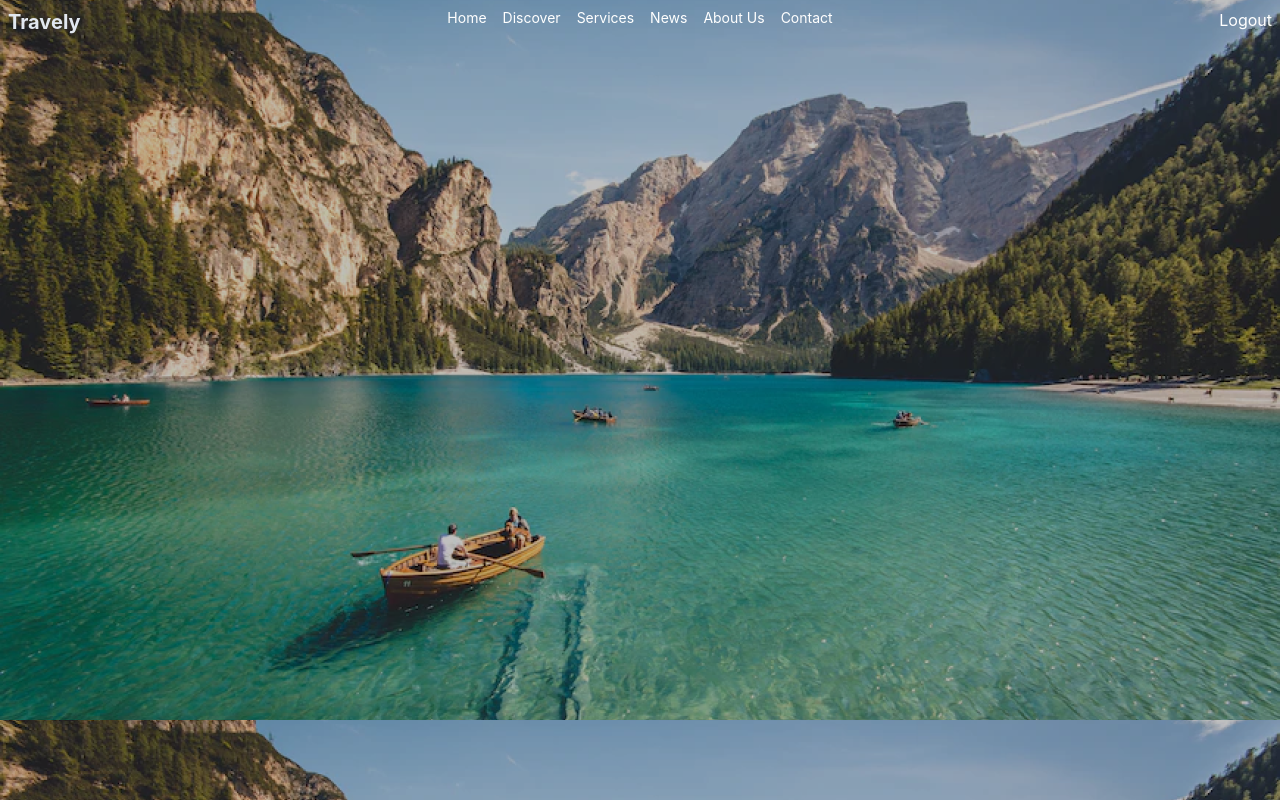
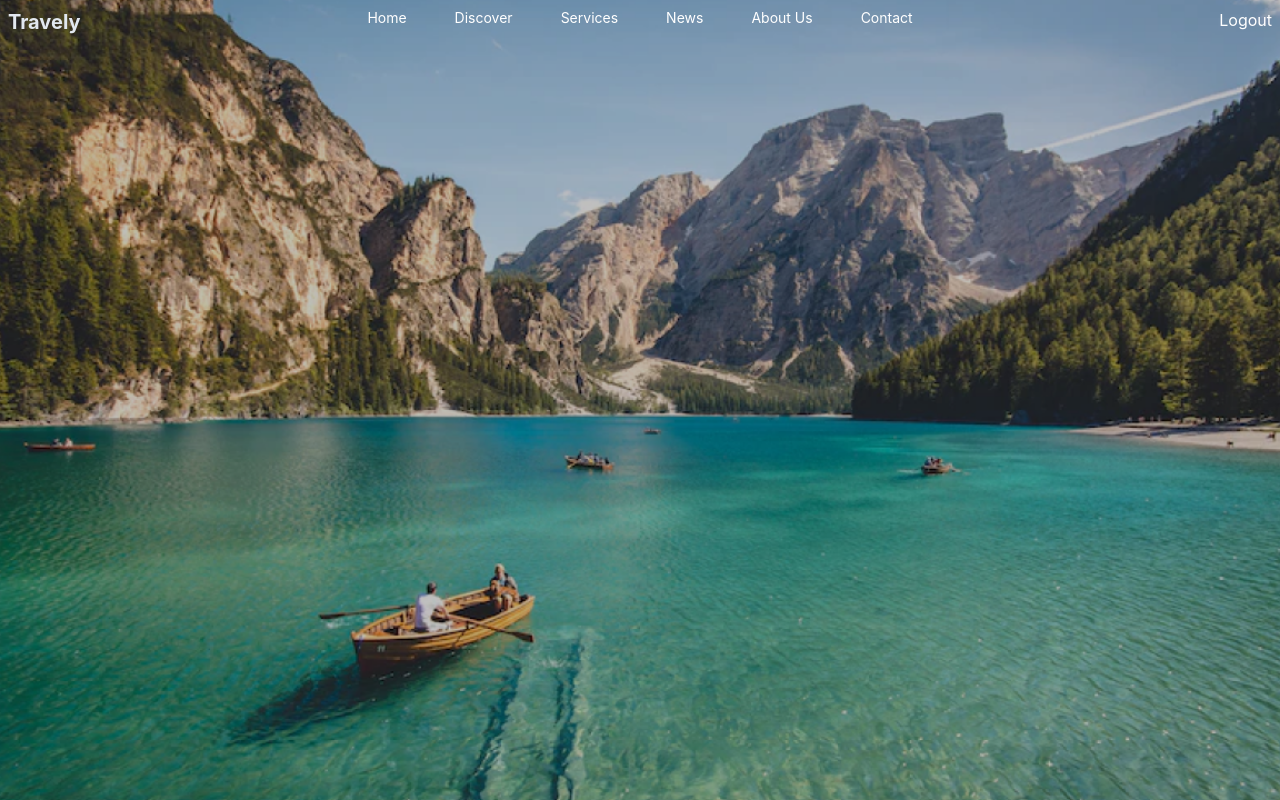
Before and after one commit to Faizan-omer/travelling-website, a React (Create React App) app: page / in a window 1280 px wide. Built offline with nearby package versions, Linux system fonts and the light colour scheme.

Commit message:
added routing

```diff
--- a/package.json
+++ b/package.json
@@ -8,6 +8,7 @@
     "@testing-library/user-event": "^13.5.0",
     "react": "^18.2.0",
     "react-dom": "^18.2.0",
+    "react-router-dom": "^6.6.2",
     "react-scripts": "5.0.1",
     "tailwindcss": "^3.2.4",
     "web-vitals": "^2.1.4"
--- a/public/index.html
+++ b/public/index.html
@@ -7,6 +7,27 @@
     <meta name="theme-color" content="#000000" />
     <meta name="description" content="Web site created using create-react-app" />
     <link rel="apple-touch-icon" href="%PUBLIC_URL%/logo192.png" />
+    <style>
+      body {
+        overflow: overlay;
+      }
+      /* Hide the default scrollbar */
+      ::-webkit-scrollbar {
+        background: transparent;
+        width: 0.4em;
+      }
+
+      /* Style the scrollbar thumb */
+      ::-webkit-scrollbar-thumb {
+        background: lightgray;
+        border-radius: 10px;
+      }
+
+      /* Style the scrollbar thumb when hovered */
+      ::-webkit-scrollbar-thumb:hover {
+        background-color: darkgray;
+      }
+    </style>
     <!--
       manifest.json provides metadata used when your web app is installed on a
       user's mobile device or desktop. See https://developers.google.com/web/fundamentals/web-app-manifest/
--- a/src/App.js
+++ b/src/App.js
@@ -1,10 +1,16 @@
 import "./index.css";
 import Home from "./pages/Home";
+import ContactUs from "./pages/ContactUs";
+import { Routes, Route } from "react-router-dom";
+import { CONTACT_US, HOME } from "./constants/routes";
 
 function App() {
   return (
     <div className="h-screen w-screen">
-      <Home />
+      <Routes>
+        <Route path={HOME} element={<Home />} />
+        <Route path={CONTACT_US} element={<ContactUs />} />
+      </Routes>
     </div>
   );
 }
--- a/src/components/Header/Header.jsx
+++ b/src/components/Header/Header.jsx
@@ -4,7 +4,7 @@ import "./header.css";
 
 const Header = () => {
   return (
-    <div className="w-full h-full px-2 py-2 bg-img ">
+    <div className="w-full h-full px-2 py-2 bg-img bg-cover bg-center">
       <Navbar />
     </div>
   );
--- a/src/components/Header/Navbar.jsx
+++ b/src/components/Header/Navbar.jsx
@@ -1,5 +1,6 @@
 import React from "react";
-import { NAVBAR_LINKS } from "../../constants/navbar.links";
+import { Link } from "react-router-dom";
+import { navbarLinks } from "../../constants/navbar.links";
 
 const Navbar = () => {
   return (
@@ -8,9 +9,14 @@ const Navbar = () => {
         <p className="text-xl text-slate-200 font-bold">Travely</p>
       </div>
       <div className="flex justify-center w-full">
-        {NAVBAR_LINKS.map((link) => (
-          <p className="text-sm text-white px-2" key={link}>
-            {link}
+        {navbarLinks.map((link) => (
+          <p
+            className="text-sm text-white mx-6 whitespace-nowrap
+            hover:cursor-pointer hover:font-bold hover:underline
+            hover:underline-offset-4"
+            key={link.key}
+          >
+            <Link to={link.path}>{link.title}</Link>
           </p>
         ))}
       </div>
--- a/src/constants/navbar.links.js
+++ b/src/constants/navbar.links.js
@@ -1,5 +1,36 @@
-const NAVBAR_LINKS = ["Home", "Discover", "Services", "News", "About Us", "Contact"];
+const navbarLinks = [
+  {
+    key: 1,
+    title: "Home",
+    path: "/",
+  },
+  {
+    key: 2,
+    title: "Discover",
+    path: "/discover",
+  },
+  {
+    key: 3,
+    title: "Services",
+    path: "/services",
+  },
+  {
+    key: 4,
+    title: "News",
+    path: "/news",
+  },
+  {
+    key: 5,
+    title: "About Us",
+    path: "/about-us",
+  },
+  {
+    key: 6,
+    title: "Contact",
+    path: "/contact-us",
+  },
+];
 
 module.exports = {
-  NAVBAR_LINKS,
+  navbarLinks,
 };
--- /dev/null
+++ b/src/constants/routes.js
@@ -0,0 +1,4 @@
+module.exports = {
+  HOME: "/",
+  CONTACT_US: "/contact-us",
+};
--- a/src/index.js
+++ b/src/index.js
@@ -1,14 +1,17 @@
-import React from 'react';
-import ReactDOM from 'react-dom/client';
-import './index.css';
-import App from './App';
-import reportWebVitals from './reportWebVitals';
+import React from "react";
+import ReactDOM from "react-dom/client";
+import "./index.css";
+import App from "./App";
+import reportWebVitals from "./reportWebVitals";
+import { BrowserRouter } from "react-router-dom";
 
-const root = ReactDOM.createRoot(document.getElementById('root'));
+const root = ReactDOM.createRoot(document.getElementById("root"));
 root.render(
   <React.StrictMode>
-    <App />
-  </React.StrictMode>
+    <BrowserRouter>
+      <App />
+    </BrowserRouter>
+  </React.StrictMode>,
 );
 
 // If you want to start measuring performance in your app, pass a function
--- /dev/null
+++ b/src/pages/ContactUs.jsx
@@ -0,0 +1,7 @@
+import React from "react";
+
+const ContactUs = () => {
+  return <div>ContactUs</div>;
+};
+
+export default ContactUs;
```
Also changed, not shown: public/logo192.png (deleted), 1 other file (tests, documents, lock files or other folders).
